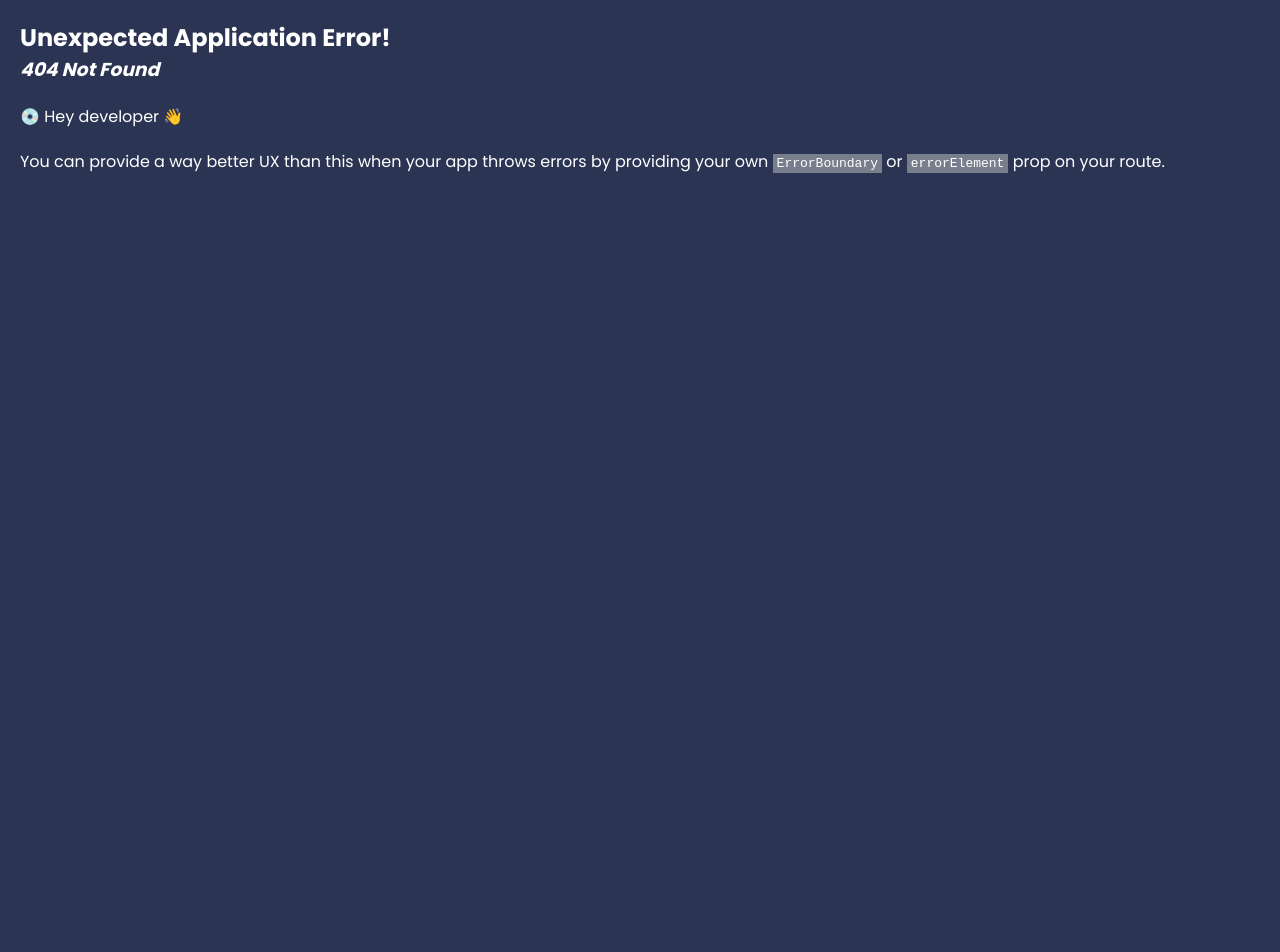
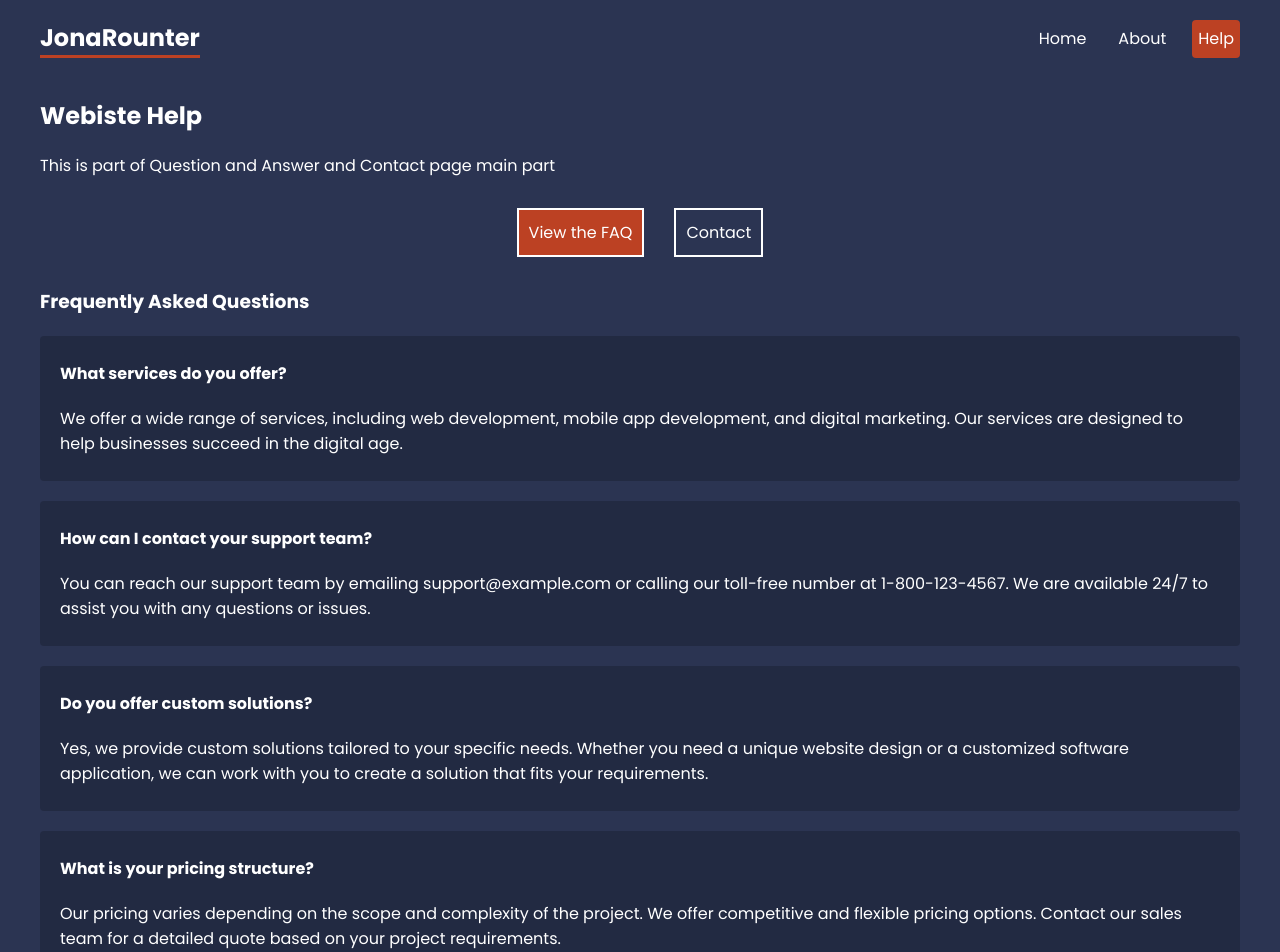
Before and after one commit to JavokhirTursunboev/jobarouter, a React (Create React App) app: page /help/faq in a window 1280 px wide. Before the commit this address had no page. Shown: the top 952 px of the page. Before the commit the page ends 800 px from the top, so only its background shows below. Built offline with nearby package versions, Linux system fonts and the light colour scheme.

Commit message:
added layout and help

```diff
--- a/src/App.js
+++ b/src/App.js
@@ -4,15 +4,26 @@ import {
   Route,
   RouterProvider,
 } from "react-router-dom";
+
 import About from "./components/About";
+import Contact from "./components/help/Contact";
+import Faq from "./components/help/Faq";
 import Home from "./components/Home";
+import Help from "./layout/Help-layout";
 import Layout from "./layout/Layout";
 
 const rounter = createBrowserRouter(
   createRoutesFromElements(
     <Route path="/" element={<Layout />}>
-      <Route path="/home" element={<Home />} />
+      <Route path="/" element={<Home />} />
       <Route path="about" element={<About />} />
+
+      {/* help part */}
+      <Route path="help" element={<Help />}>
+        <Route path="faq" element={<Faq />} />
+        <Route path="contact" element={<Contact />} />
+      </Route>
+      {/* help part end */}
     </Route>
   )
 );
--- /dev/null
+++ b/src/components/help/Contact.jsx
@@ -0,0 +1,18 @@
+export default function Contact() {
+  return (
+    <div className="contact">
+      <h3>Contact Us</h3>
+      <form>
+        <label>
+          <span>Your email:</span>
+          <input type="email" name="email" required />
+        </label>
+        <label>
+          <span>Your message:</span>
+          <textarea name="message" required></textarea>
+        </label>
+        <button>Submit</button>
+      </form>
+    </div>
+  );
+}
--- /dev/null
+++ b/src/components/help/Faq.jsx
@@ -0,0 +1,65 @@
+export default function Faq() {
+  return (
+    <div className="faq">
+      <h3>Frequently Asked Questions</h3>
+
+      <div className="question">
+        <p>
+          <strong>What services do you offer?</strong>
+        </p>
+        <p>
+          We offer a wide range of services, including web development, mobile
+          app development, and digital marketing. Our services are designed to
+          help businesses succeed in the digital age.
+        </p>
+      </div>
+
+      <div className="question">
+        <p>
+          <strong>How can I contact your support team?</strong>
+        </p>
+        <p>
+          You can reach our support team by emailing support@example.com or
+          calling our toll-free number at 1-800-123-4567. We are available 24/7
+          to assist you with any questions or issues.
+        </p>
+      </div>
+
+      <div className="question">
+        <p>
+          <strong>Do you offer custom solutions?</strong>
+        </p>
+        <p>
+          Yes, we provide custom solutions tailored to your specific needs.
+          Whether you need a unique website design or a customized software
+          application, we can work with you to create a solution that fits your
+          requirements.
+        </p>
+      </div>
+
+      <div className="question">
+        <p>
+          <strong>What is your pricing structure?</strong>
+        </p>
+        <p>
+          Our pricing varies depending on the scope and complexity of the
+          project. We offer competitive and flexible pricing options. Contact
+          our sales team for a detailed quote based on your project
+          requirements.
+        </p>
+      </div>
+
+      <div className="question">
+        <p>
+          <strong>How long does it take to complete a project?</strong>
+        </p>
+        <p>
+          The project timeline depends on the project's size and complexity.
+          Smaller projects may be completed in a few weeks, while larger
+          projects can take several months. We work closely with clients to
+          establish realistic timelines for each project.
+        </p>
+      </div>
+    </div>
+  );
+}
--- a/src/index.css
+++ b/src/index.css
@@ -54,11 +54,53 @@ main {
   margin: 40px auto;
 }
 /* help layout */
+.help-layout nav {
+  display: flex;
+  justify-content: center;
+  gap: 30px;
+  margin: 30px 0;
+}
+.help-layout nav a {
+  text-decoration: none;
+  padding: 10px;
+  border: 2px solid white;
+}
 
+.help-layout nav a.active {
+  background-color: var(--primary);
+}
 /* faq */
+.faq .question {
+  background: rgba(0, 0, 0, 0.2);
+  padding: 5px 20px;
+  border-radius: 4px;
+  margin: 20px 0;
+}
 
 /* careers list */
+form {
+  margin-top: 30px;
+}
 
+form input,
+form label span,
+form textarea {
+  display: block;
+}
+
+form input,
+form textarea {
+  margin-bottom: 30px;
+  padding: 8px;
+  border-radius: 4px;
+  border: 0;
+  width: 300px;
+  color: var(--secondary);
+}
+
+form label span {
+  margin-bottom: 10px;
+}
 /* careers details */
 
 /* breadcrumbs */
--- /dev/null
+++ b/src/layout/Help-layout.jsx
@@ -0,0 +1,21 @@
+import React from "react";
+import { NavLink, Outlet } from "react-router-dom";
+
+function Help() {
+  return (
+    <div className="help-layout">
+      <h2>Webiste Help</h2>
+      <p>This is part of Question and Answer and Contact page main part</p>
+
+      <nav>
+        <NavLink to="faq">View the FAQ</NavLink>
+        <NavLink to="contact">Contact</NavLink>
+      </nav>
+
+      {/* this belov part render child elements */}
+      <Outlet />
+    </div>
+  );
+}
+
+export default Help;
--- a/src/layout/Layout.jsx
+++ b/src/layout/Layout.jsx
@@ -6,8 +6,9 @@ function Layout() {
       <header>
         <nav>
           <h1>JonaRounter</h1>
-          <NavLink to="/home">Home </NavLink>
+          <NavLink to="/">Home </NavLink>
           <NavLink to="/about">About</NavLink>
+          <NavLink to="/help">Help</NavLink>
         </nav>
       </header>
       <main>
```
